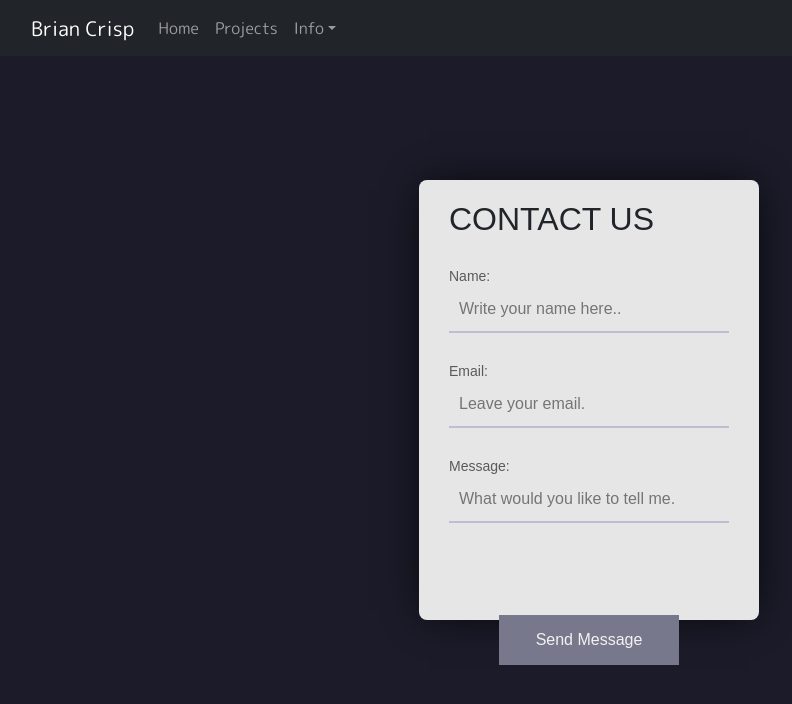
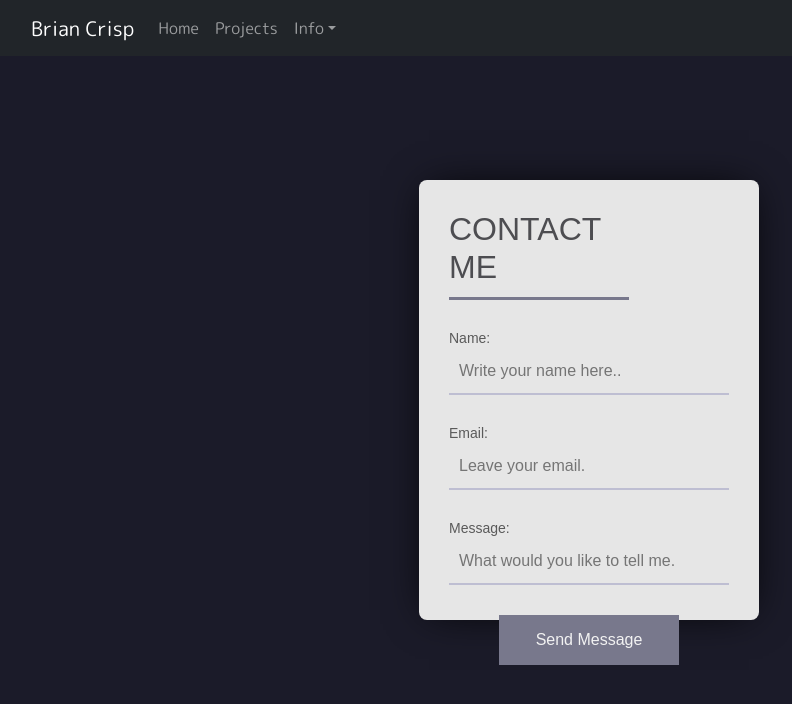
Before and after one commit to bcrisp084/Portfolio-in-React, a React (Vite) app: page /contact in a window 1280 px wide. Shown: the top 704 px of the page, without its empty margins (51-843 px from the left). Built offline with nearby package versions, Linux system fonts and the light colour scheme; a web font is replaced by a local one.

Commit message:
fixed typos on contact page

```diff
--- a/src/index.css
+++ b/src/index.css
@@ -264,7 +264,7 @@ ul {
   margin: 10px 0;
   padding-bottom: 10px;
   width: 180px;
-  color: #78788c;
+  color: #4d4d51;
   border-bottom: 3px solid #78788c;
 }
 input {
--- a/src/pages/Contact.jsx
+++ b/src/pages/Contact.jsx
@@ -5,7 +5,7 @@ const Contact = () => {
     <>
       <Navbar />
       <form className="form">
-        <h2 className="conact-heading">CONTACT US</h2>
+        <h2 className="contact-heading">CONTACT ME</h2>
         <p type="Name:">
           <input placeholder="Write your name here.."></input>
         </p>
```
